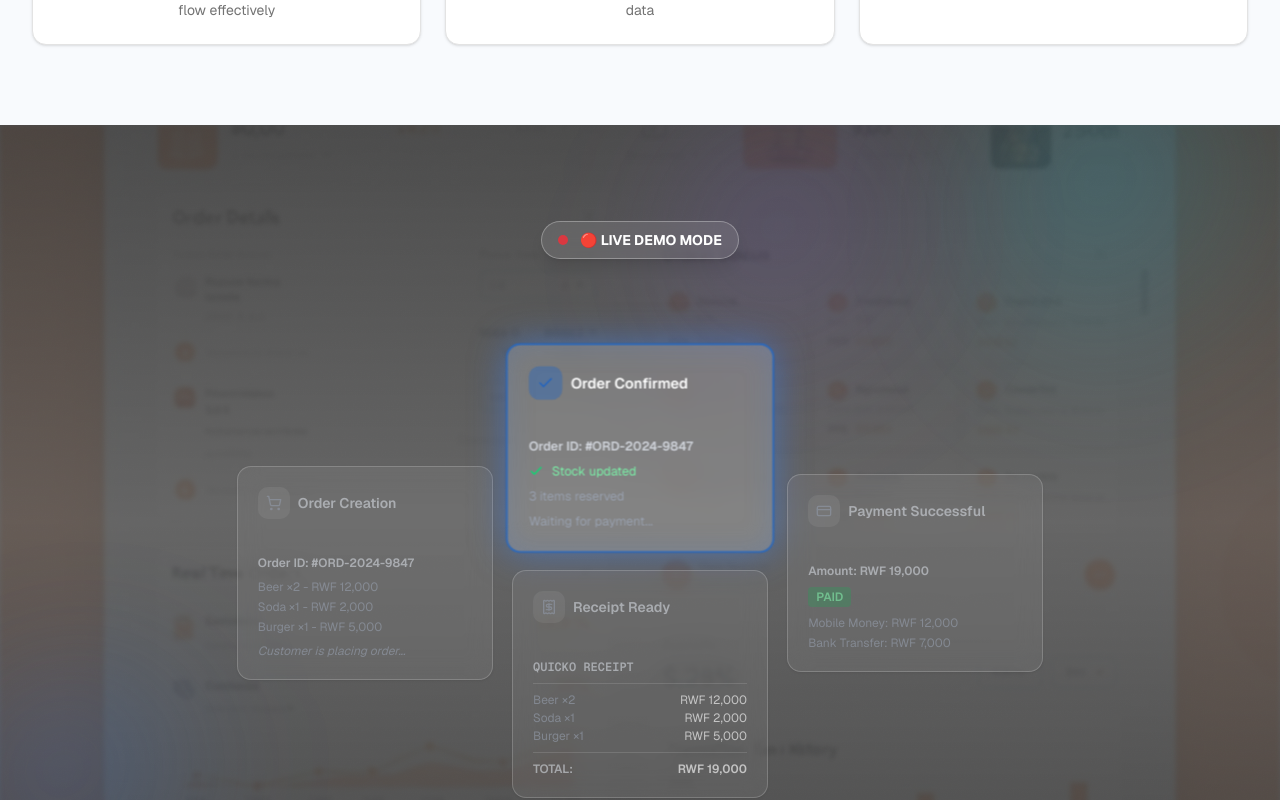
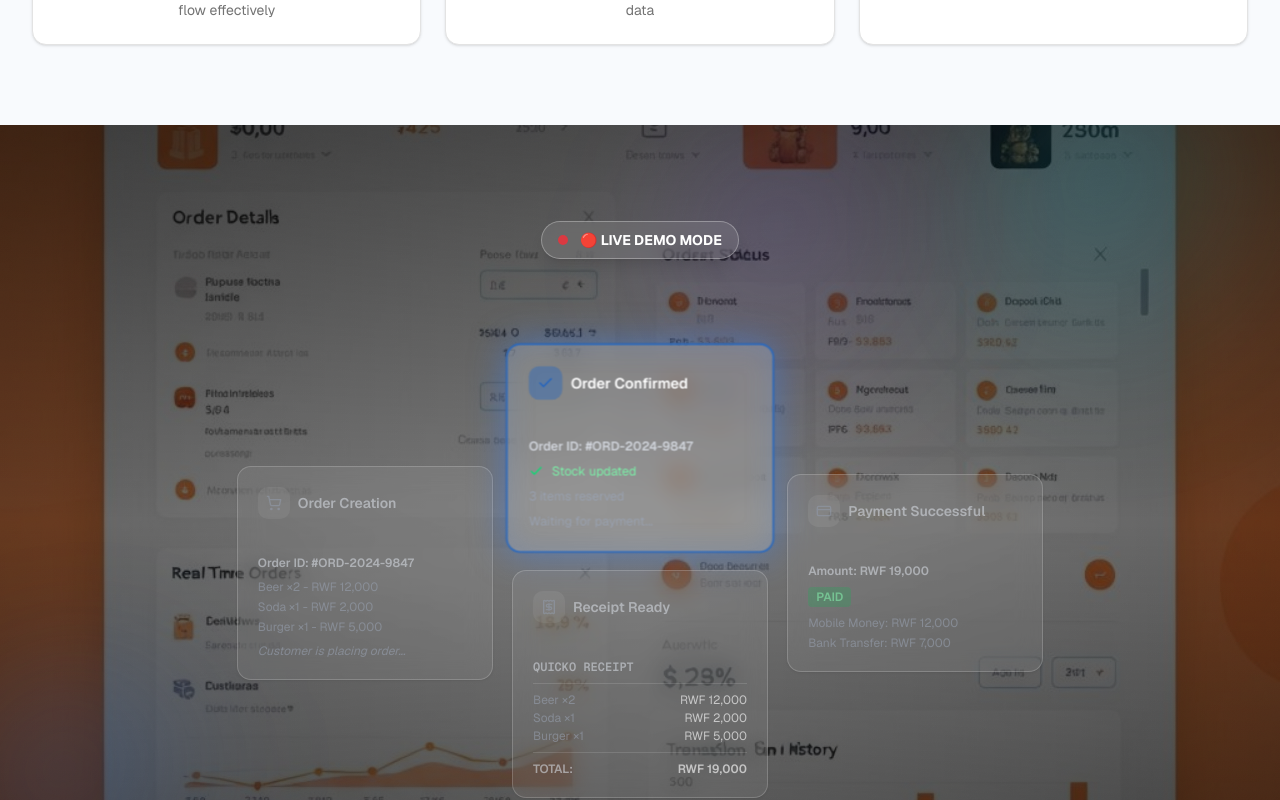
Before and after one commit to pascope2500-hue/quicko-home-website, a Next.js app: page / in a window 1280 px wide. Shown: the part 1720-2520 px from the top of the page. Built offline with nearby package versions, Linux system fonts and the light colour scheme.

Commit message:
feat: update SystemSimulation background to match Hero section
Remove blur, apply sharp display, and matching gradient overlays

```diff
--- a/components/system-simulation.tsx
+++ b/components/system-simulation.tsx
@@ -111,17 +111,16 @@ export function SystemSimulation() {
 
   return (
     <section className="relative py-24 px-4 sm:px-6 lg:px-8 overflow-hidden">
-      {/* Background */}
+      {/* Background - Sharp POS Dashboard Image Like Hero */}
       <div className="absolute inset-0 -z-20">
         <div
-          className="absolute inset-0 bg-cover bg-center"
+          className="absolute inset-0 bg-cover bg-center bg-no-repeat"
           style={{
-            backgroundImage: 'url(/pos-dashboard.jpg)',
-            opacity: 0.22,
-            filter: 'blur(2px)'
+            backgroundImage: 'url(/pos-dashboard.jpg)'
           }}
         />
-        <div className="absolute inset-0 bg-gradient-to-b from-black/70 via-black/60 to-black/70" />
+        <div className="absolute inset-0 bg-gradient-to-r from-black/60 via-black/50 to-black/60" />
+        <div className="absolute inset-0 bg-gradient-to-b from-black/40 via-transparent to-black/40" />
       </div>
 
       {/* Animated Background Effects Layer - Pure CSS */}
```
